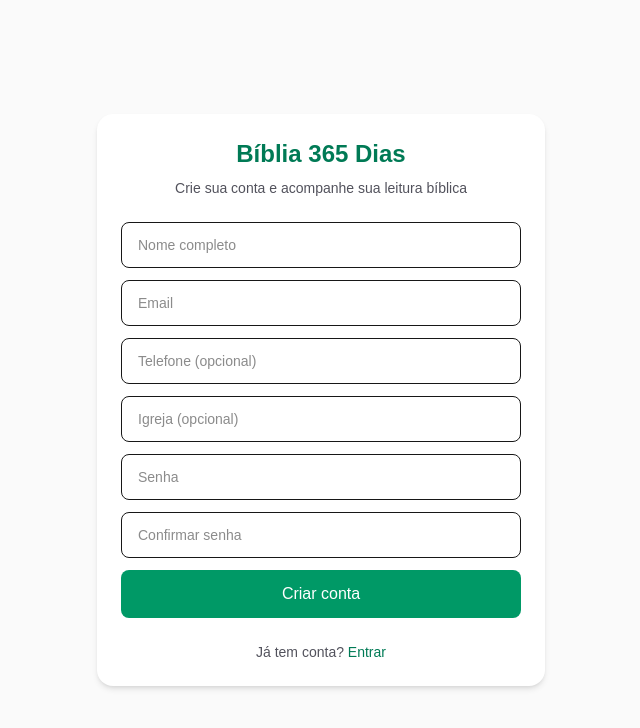
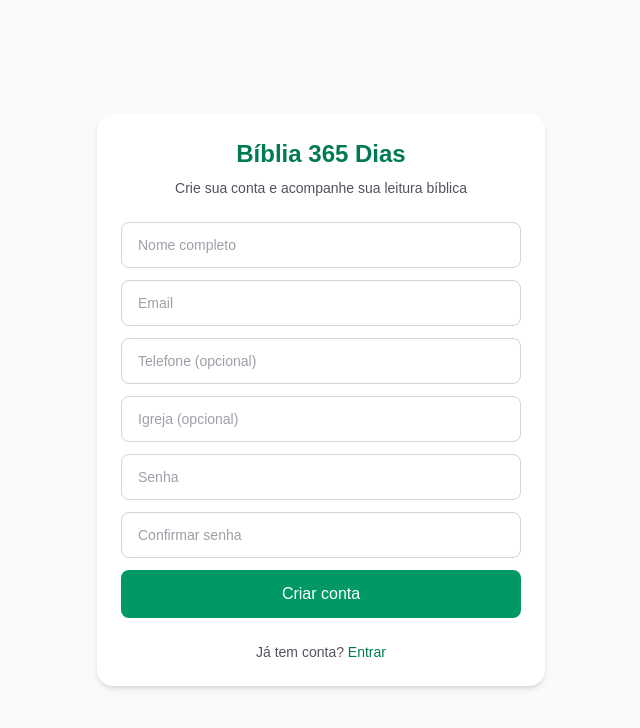
Before and after one commit to llopes0610/biblia-365-dias, a Next.js app: page /register in a window 1280 px wide. Shown: the top 728 px of the page, without its empty margins (319-959 px from the left). Built offline with nearby package versions, Linux system fonts and the light colour scheme.

Commit message:
Ajustando formulário de llgin e registro

```diff
--- a/src/app/login/page.tsx
+++ b/src/app/login/page.tsx
@@ -50,7 +50,13 @@ export default function LoginPage() {
             placeholder="Email"
             value={email}
             onChange={(e) => setEmail(e.target.value)}
-            className="w-full rounded-lg border px-4 py-3 text-sm focus:outline-none focus:ring-2 focus:ring-emerald-600"
+            className="
+              w-full rounded-lg border border-zinc-300
+              px-4 py-3 text-sm
+              text-zinc-900
+              placeholder:text-zinc-400
+              focus:outline-none focus:ring-2 focus:ring-emerald-600
+            "
             required
           />
 
@@ -59,7 +65,13 @@ export default function LoginPage() {
             placeholder="Senha"
             value={password}
             onChange={(e) => setPassword(e.target.value)}
-            className="w-full rounded-lg border px-4 py-3 text-sm focus:outline-none focus:ring-2 focus:ring-emerald-600"
+            className="
+              w-full rounded-lg border border-zinc-300
+              px-4 py-3 text-sm
+              text-zinc-900
+              placeholder:text-zinc-400
+              focus:outline-none focus:ring-2 focus:ring-emerald-600
+            "
             required
           />
 
--- a/src/app/register/page.tsx
+++ b/src/app/register/page.tsx
@@ -55,60 +55,31 @@ export default function RegisterPage() {
         </div>
 
         <form onSubmit={handleSubmit} className="space-y-3">
-          <input
-            name="name"
-            placeholder="Nome completo"
-            value={form.name}
-            onChange={handleChange}
-            className="w-full rounded-lg border px-4 py-3 text-sm focus:ring-2 focus:ring-emerald-600"
-            required
-          />
-
-          <input
-            type="email"
-            name="email"
-            placeholder="Email"
-            value={form.email}
-            onChange={handleChange}
-            className="w-full rounded-lg border px-4 py-3 text-sm focus:ring-2 focus:ring-emerald-600"
-            required
-          />
-
-          <input
-            name="phone"
-            placeholder="Telefone (opcional)"
-            value={form.phone}
-            onChange={handleChange}
-            className="w-full rounded-lg border px-4 py-3 text-sm"
-          />
-
-          <input
-            name="church"
-            placeholder="Igreja (opcional)"
-            value={form.church}
-            onChange={handleChange}
-            className="w-full rounded-lg border px-4 py-3 text-sm"
-          />
-
-          <input
-            type="password"
-            name="password"
-            placeholder="Senha"
-            value={form.password}
-            onChange={handleChange}
-            className="w-full rounded-lg border px-4 py-3 text-sm focus:ring-2 focus:ring-emerald-600"
-            required
-          />
-
-          <input
-            type="password"
-            name="confirmPassword"
-            placeholder="Confirmar senha"
-            value={form.confirmPassword}
-            onChange={handleChange}
-            className="w-full rounded-lg border px-4 py-3 text-sm focus:ring-2 focus:ring-emerald-600"
-            required
-          />
+          {[
+            { name: "name", placeholder: "Nome completo" },
+            { name: "email", placeholder: "Email", type: "email" },
+            { name: "phone", placeholder: "Telefone (opcional)" },
+            { name: "church", placeholder: "Igreja (opcional)" },
+            { name: "password", placeholder: "Senha", type: "password" },
+            { name: "confirmPassword", placeholder: "Confirmar senha", type: "password" },
+          ].map((field) => (
+            <input
+              key={field.name}
+              type={field.type ?? "text"}
+              name={field.name}
+              placeholder={field.placeholder}
+              value={(form as any)[field.name]}
+              onChange={handleChange}
+              className="
+                w-full rounded-lg border border-zinc-300
+                px-4 py-3 text-sm
+                text-zinc-900
+                placeholder:text-zinc-400
+                focus:outline-none focus:ring-2 focus:ring-emerald-600
+              "
+              required={field.name.includes("password") || field.name === "name" || field.name === "email"}
+            />
+          ))}
 
           <button
             type="submit"
```
Also changed, not shown: src/lib/prisma.ts (line endings or trailing spaces).
